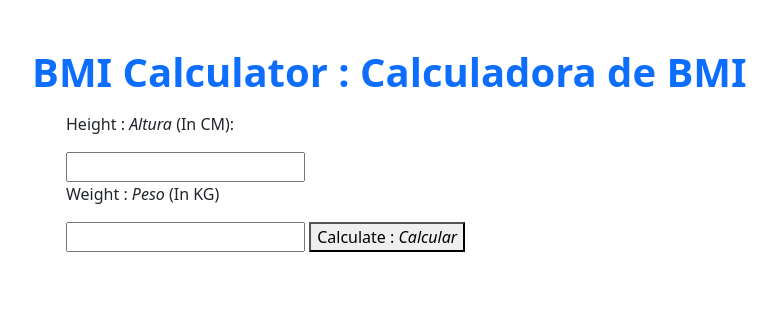
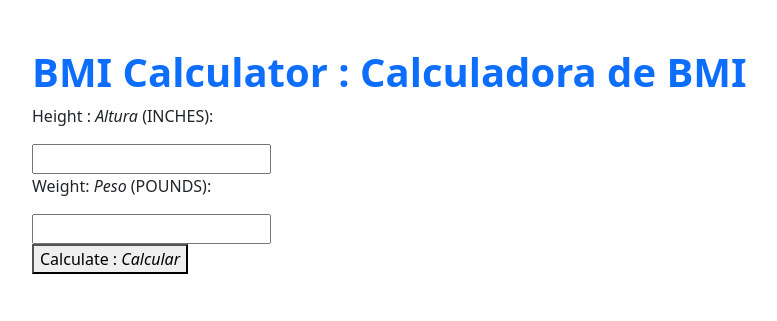
Before and after one commit to Krishiv111/Period5-Tri-1-APCSP-Group, a Flask app: page /bmi/ in a window 1280 px wide. Shown: the part 136-457 px from the top of the page, without its empty margins (16-793 px from the left). Run offline with Flask 2, Linux system fonts and the light colour scheme.

Commit message:
bmicalc - updated

```diff
--- a/static/js/app.js
+++ b/static/js/app.js
@@ -1,39 +1,24 @@
-window.onload = () => {
-	let button = document.querySelector("#btn");
+var heightInput = document.querySelector(".height-input-field");
+var weightInput = document.querySelector(".weight-input-field");
+var calculateButton = document.querySelector(".calculate");
+var result = document.querySelector(".result");
+var statement = document.querySelector(".result-statement");
+var BMI, height, weight;
 
-	// Function for calculating BMI
-	button.addEventListener("click", calculateBMI);
-};
+calculateButton.addEventListener("click", ()=>{
 
-function calculateBMI() {
-    //Getting Input for Height: In Centimeters
-	let height = parseInt(document
-			.querySelector("#height").value);
-    //Getting Input for Weight: In Kilograms
-	let weight = parseInt(document
-			.querySelector("#weight").value);
+    height = heightInput.value;
+    weight = weightInput.value;
+    BMI = weight*700/(height*height);
+    result.innerText = BMI;
 
-	let result = document.querySelector("#result");
-    // Insures that height and weight input is valid: No Letters
-	if (height === "" || isNaN(height))
-		result.innerHTML = 'Provide a valid Height!:  <span style="font-style:italic;"> Proporcione una Altura Válida!"</span>';
-
-	else if (weight === "" || isNaN(weight))
-		result.innerHTML = 'Provide a valid Weight!: <span style="font-style:italic;">Proporcione una Peso Válida!"</span>';
-
-	else {
-    //Calculates BMI upto 2 Decimals Spaces
-		let bmi = (weight / ((height * height)
-							/ 10000)).toFixed(2);
-        // Based off Results: Classified as Underweight, Overweight, or Normal
-		if (bmi < 18.6) result.innerHTML =
-			`Under Weight: <span style="font-style:italic;"> Bajo Peso </span> : <span>${bmi}</span>`;
-
-		else if (bmi >= 18.6 && bmi < 24.9)
-			result.innerHTML =
-				`Normal: <span style="font-style:italic;"> Normal </span> : <span>${bmi}</span>`;
-
-		else result.innerHTML =
-			`Over Weight : <span style="font-style:italic;"> Exceso de Peso </span>: <span>${bmi}</span>`;
-	}
-}
+    if(BMI < 18.5){
+        statement.innerText = "Underweight: Baja Peso";
+    }else if((BMI > 18.5) && (BMI < 24.9)){
+        statement.innerText = "Normal";
+    }else if((BMI > 25) && (BMI < 29.9 )){
+        statement.innerText = "Overweight: Exceso de Peso";
+    }else{
+        statement.innerText = "Obese: Obeso";
+    }
+});
--- a/templates/bmi.html
+++ b/templates/bmi.html
@@ -8,36 +8,22 @@
 <!- This is a replacement block for Body in base.html -->
 {% block body %}
     <!- Try building a new body here, bootstrap is a wise choice ->
-    <div class="px-5 py-5 mx-auto">
-        <h1 class="text-primary"><strong>BMI Calculator : Calculadora de BMI</strong></h1>
-        <p class="text-secondary">
-
-            <!DOCTYPE html>
-            <html>
-            <head>
-                <script type="text/javascript" src="../static/js/app.js">
-                </script>
-
-            </head>
-            <body>
-                <div class="container">
-
-                    <p>Height : <span style="font-style:italic;">Altura</span> (In CM): </p>
-
-                    <input type="text" id="height">
-
-                    <p>Weight : <span style="font-style:italic;">Peso</span> (In KG)</p>
-
-                    <input type="text" id="weight">
-
-                    <button id="btn">Calculate : <span style="font-style:italic;">Calcular</span></button>
-
-                    <div id="result"></div>
-
-                </div>
-            </body>
-
-            </html>
+        </head>
+        <body>
+            <div class="calculator-container">
+                <div class="px-5 py-5 mx-auto">
+                    <h1 class="text-primary"><strong>BMI Calculator : Calculadora de BMI</strong></h1>
+                <p>Height : <span style="font-style:italic;">Altura</span> (INCHES):</p>
+                <input class="height-input-field" type="text">
+                <p>Weight: <span style="font-style:italic;">Peso</span> (POUNDS): </p>
+                <input class="weight-input-field" type="text"><br>
+                <button class="calculate"> Calculate : <span style="font-style:italic;">Calcular</span></button>
+            </div>
+                <h3 class="result"></h3>
+                <p class="result-statement"></p>
+            <script type="text/javascript" src="../static/js/app.js"></script>
+        </body>
+        </html>
 
 
 
```
